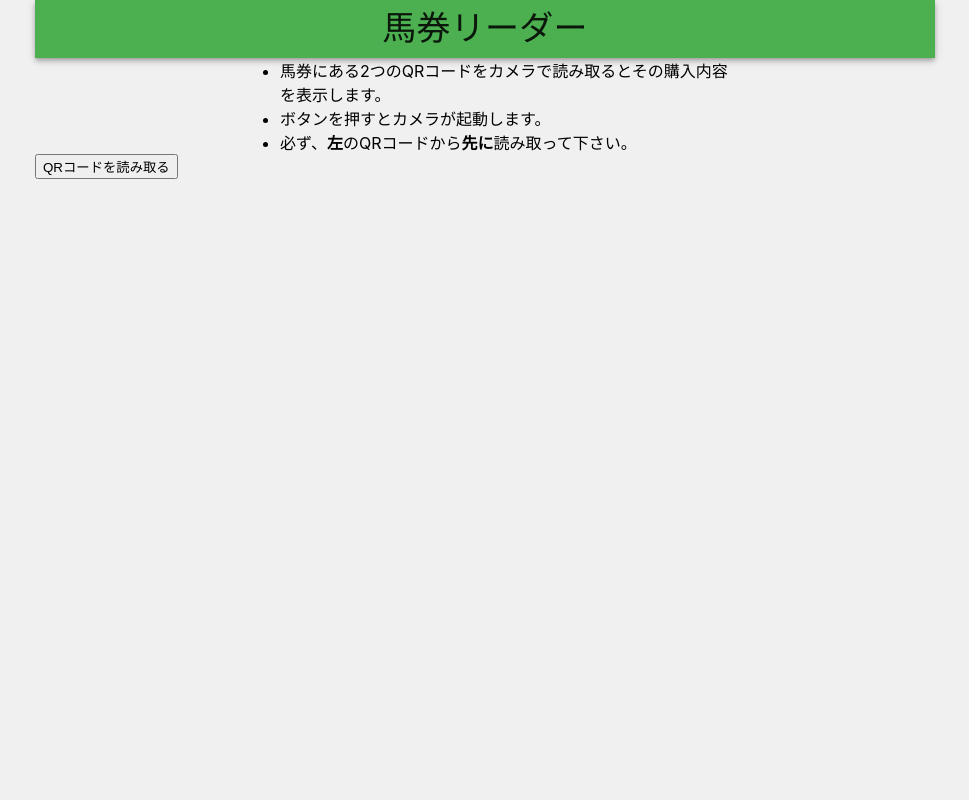
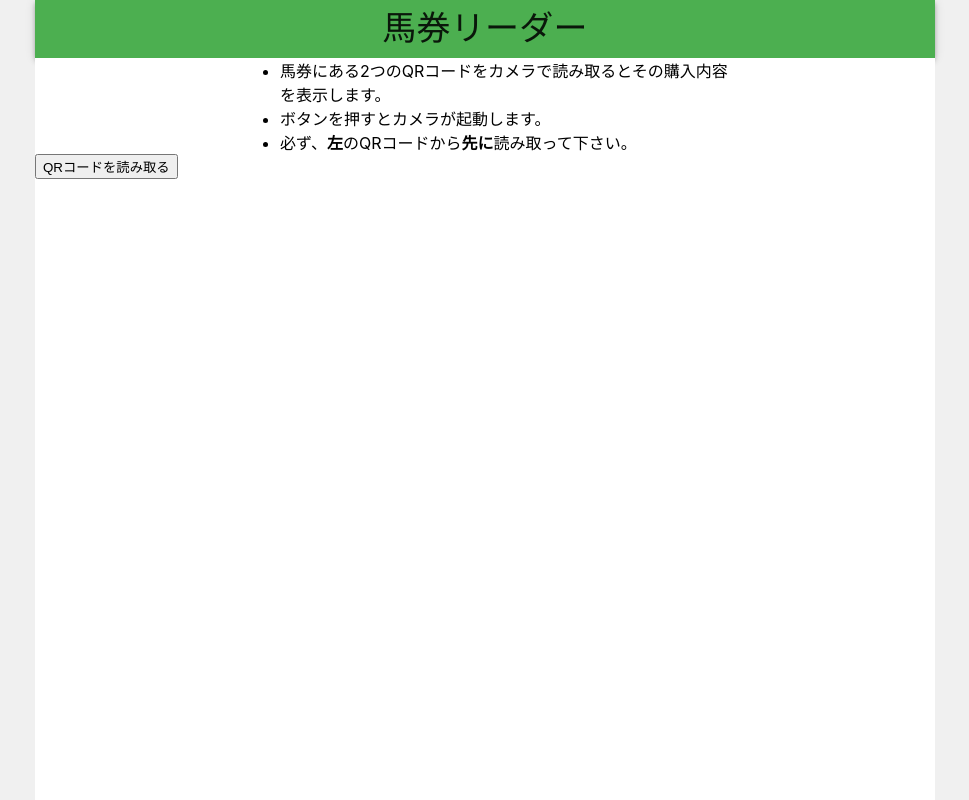
Before and after one commit to Ryo4020/Keiba-Syushi, a React (Create React App) app in the folder web/: page / in a window 1280 px wide. Shown: the whole page, without its empty margins (155-1124 px from the left). Built offline with nearby package versions, Linux system fonts and the light colour scheme.

Commit message:
高さのスタイル調整

```diff
--- a/web/src/App.tsx
+++ b/web/src/App.tsx
@@ -1,6 +1,7 @@
 import './App.css';
 
 import Container from '@mui/material/Container';
+import Box from '@mui/material/Box';
 
 import TicketQRReader from './components/TicketQRReader';
 import GlobalHeader from './layouts/GlobalHeader';
@@ -8,9 +9,11 @@ import GlobalHeader from './layouts/GlobalHeader';
 function App() {
   return (
     <div className="back">
-      <Container disableGutters={true} maxWidth="md">
+      <Container disableGutters={true} maxWidth="md" sx={{height: "100%", display: "flex", flexDirection: "column"}}>
         <GlobalHeader />
-        <TicketQRReader />
+        <Box sx={{flexGrow: 1, bgcolor: "background.paper"}}>
+          <TicketQRReader />
+        </Box>
       </Container>
     </div>
   )
```
